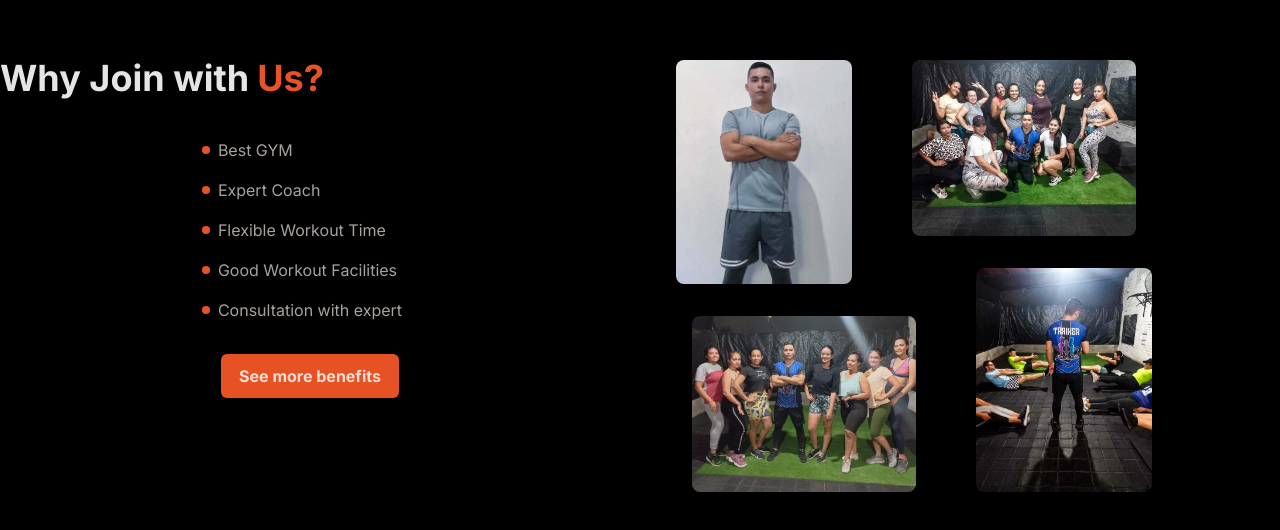
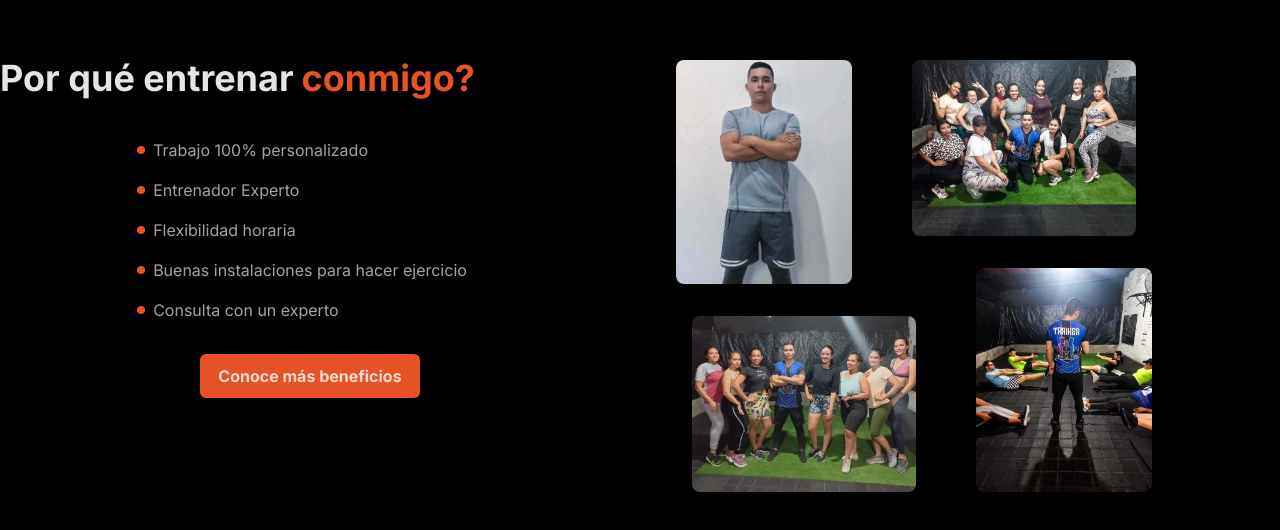
Before and after one commit to luisalmenarez/fitTrainer-web, a Next.js app: page / in a window 1280 px wide. Shown: the part 3400-3930 px from the top of the page. Built offline with nearby package versions, Linux system fonts and the light colour scheme.

Commit message:
Training and about section updated

```diff
--- a/components/about/index.tsx
+++ b/components/about/index.tsx
@@ -9,7 +9,7 @@ const AboutSection = () => {
       id="about"
       className="about__section min-h-screen flex items-center justify-center">
       <Container>
-        <Title title="Why Join with" titleColor="Us?" />
+        <Title title="Por qué entrenar" titleColor="conmigo?" />
         <div className="flex flex-col lg:flex-row items-center justify-between gap-10">
           <SectionList />
           <SectionImage />
--- a/components/about/sections/sections-list.tsx
+++ b/components/about/sections/sections-list.tsx
@@ -5,13 +5,13 @@ const SectionList = () => {
   return (
     <section className="flex flex-1 flex-col items-center gap-8">
       <ul className="flex flex-col gap-4">
-        <ItemAbout text="Best GYM" />
-        <ItemAbout text="Expert Coach" />
-        <ItemAbout text="Flexible Workout Time" />
-        <ItemAbout text="Good Workout Facilities" />
-        <ItemAbout text="Consultation with expert" />
+        <ItemAbout text="Trabajo 100% personalizado" />
+        <ItemAbout text="Entrenador Experto" />
+        <ItemAbout text="Flexibilidad horaria" />
+        <ItemAbout text="Buenas instalaciones para hacer ejercicio" />
+        <ItemAbout text="Consulta con un experto" />
       </ul>
-      <ButtonPrimary type="button" text="See more benefits" />
+      <ButtonPrimary type="button" text="Conoce más beneficios" />
     </section>
   );
 };
--- a/components/trainig-section.tsx
+++ b/components/trainig-section.tsx
@@ -14,7 +14,7 @@ const TrainingSection = () => {
       id="training"
       className="training__sessions min-h-screen flex items-center justify-center">
       <Container>
-        <Title title="Training" titleColor="Sessions" />
+        <Title title="Sesiones de" titleColor="entrenamiento" />
         <div>
           <Swiper
             spaceBetween={25}
```
